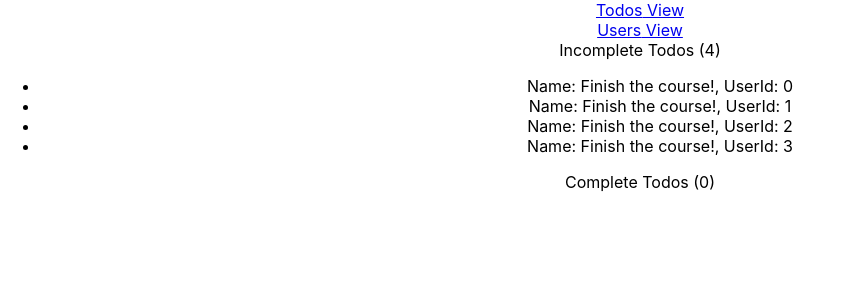
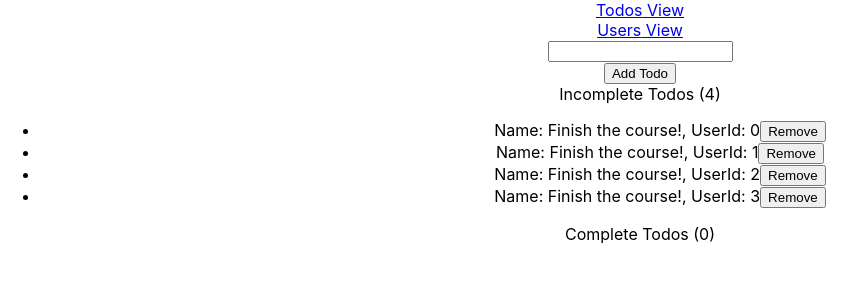
Before and after one commit to hbarrons/mobx-udemy, a React (Create React App) app: page / in a window 1280 px wide. Shown: the top 300 px of the page, without its empty margins (0-866 px from the left). Built offline with nearby package versions, Linux system fonts and the light colour scheme.

Commit message:
add functionality and ui to delete todo

```diff
--- a/src/components/Todo.tsx
+++ b/src/components/Todo.tsx
@@ -1,5 +1,6 @@
 import React, {FunctionComponent} from "react";
 import ToDo from "../stores/data/todos/todo";
+
 
 interface Props {
     todo: ToDo
@@ -9,7 +10,8 @@ const TodoComponent: FunctionComponent<Props> = ({todo}) => {
 
     return (
         <li className="list-group-item">
-            Name: {todo.name}, UserId: {todo.userId}
+            <span>Name: {todo.name}, UserId: {todo.userId}</span>
+            <button className="float-end btn btn-danger" onClick={() => todo.remove()}>Remove</button>
         </li>
     )
 }
--- a/src/components/TodoList.tsx
+++ b/src/components/TodoList.tsx
@@ -1,13 +1,33 @@
-import React from "react";
+import React, {useState} from "react";
 import {useStore} from "../stores/Helper/use-store";
 import TodoComponent from "./Todo";
+import {observer} from "mobx-react";
 
 
 const TodoList = () => {
     const {dataStores: {todoStore}} = useStore()
+    const [text, setText] = useState('');
+
+    const addTodo = () => {
+        if (text.length <= 2) {
+            alert('Enter a Todo Item');
+            return;
+        }
+
+        todoStore.addToDo(text, 999);
+        setText('')
+    }
 
     return (
         <div>
+            <div className="input-group">
+                <input className="form-group" type="text" value={text} onChange={e => setText(e.target.value)}/>
+                <div className="input-group-append">
+                    <button className="btn btn-outline-secondary" onClick={addTodo}>
+                        Add Todo
+                    </button>
+                </div>
+            </div>
             <div className="card">
                 <div className="card-header">
                     Incomplete Todos ({todoStore.incomplete.length})
@@ -29,4 +49,4 @@ const TodoList = () => {
     )
 }
 
-export default TodoList
+export default observer(TodoList)
--- a/src/stores/data/todos/todo-store.ts
+++ b/src/stores/data/todos/todo-store.ts
@@ -36,8 +36,8 @@ export default class TodoStore {
     }
 
     @action
-    removeToDo(name: string) {
-        const todoToRemove = this.todolist.find(todo => todo.name === name)
+    removeToDo(id: number) {
+        const todoToRemove = this.todolist.find(todo => todo.id === id)
 
         if (todoToRemove) {
             todoToRemove.dispose();
--- a/src/stores/data/todos/todo.ts
+++ b/src/stores/data/todos/todo.ts
@@ -37,6 +37,11 @@ export default class ToDo {
     }
 
     @action
+    remove() {
+        this.todoStore.removeToDo(this.id);
+    }
+
+    @action
     toggleToDo(){
         this.isCompleted = !this.isCompleted
     }
--- a/src/stores/data/users/users-store.ts
+++ b/src/stores/data/users/users-store.ts
@@ -28,7 +28,7 @@ export default class UserStore {
         const user = this.getUser(name)
 
         if (user){
-            user.todos.forEach(todo => this.rootStore.dataStores.todoStore.removeToDo(todo.name))
+            user.todos.forEach(todo => this.rootStore.dataStores.todoStore.removeToDo(todo.id))
             const userIdxToRemove = this.collection.indexOf(user)
             this.collection.splice(userIdxToRemove, 1)
 
```
